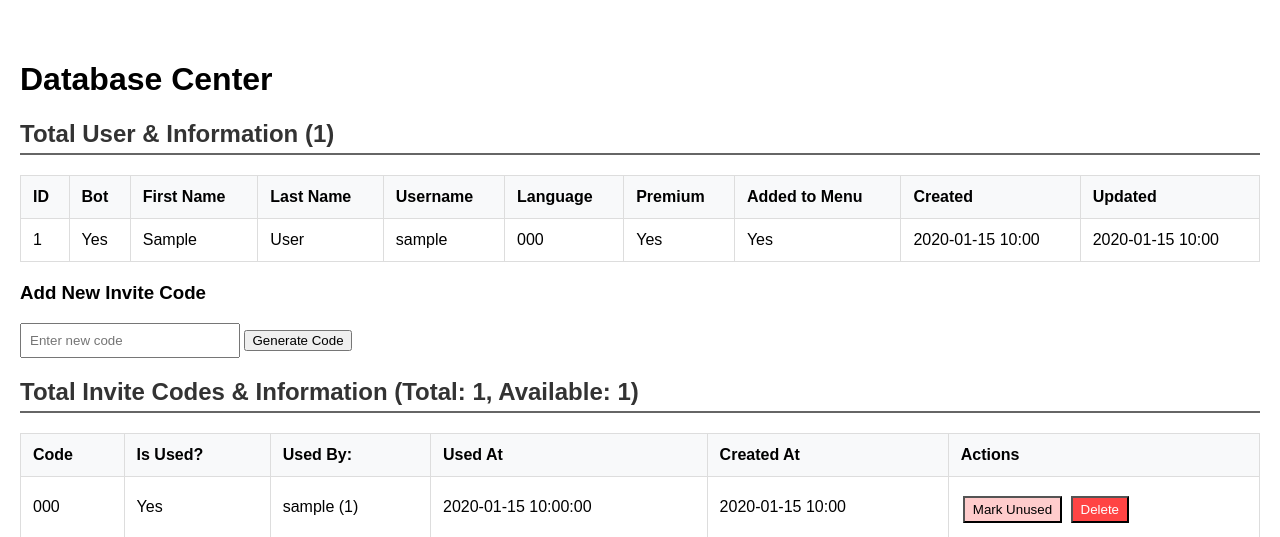
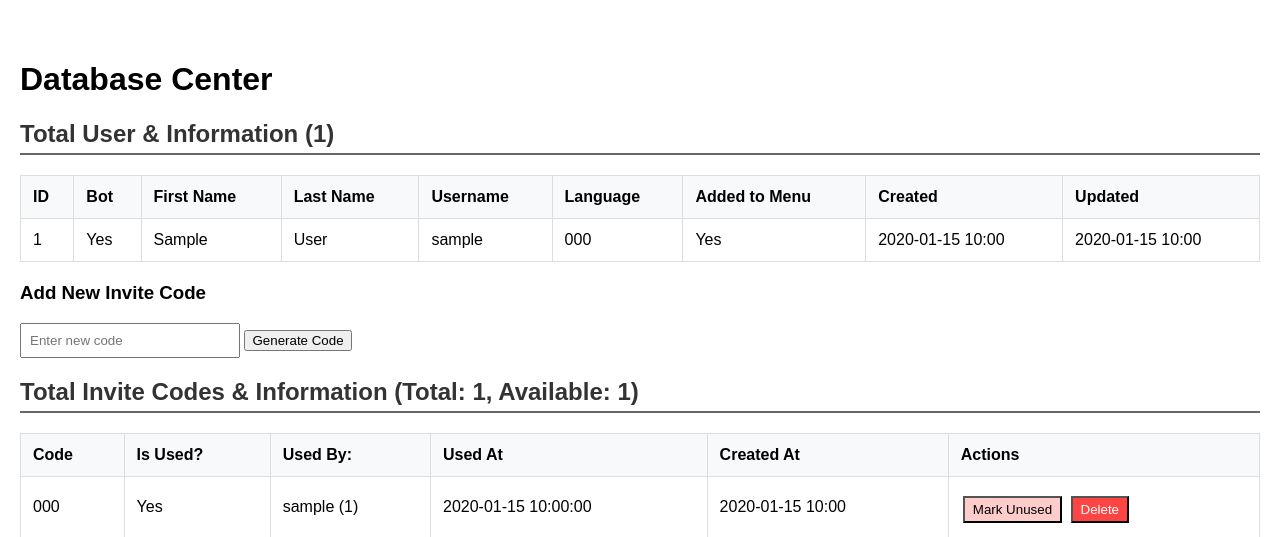
Before and after one commit to KieganAA/php-telegram-conference-bot, a PHP site: page /dashboard.php in a window 1280 px wide. Shown: the part 50-587 px from the top of the page. Run offline with PHP 8.4, Linux system fonts and the light colour scheme; the visitor is signed in with stand-in values (Sample User, id 1); tables that the repository leaves empty or names only in its code hold one stand-in row (values such as "Sample post").

Commit message:
feat: new stuff

```diff
--- a/public/dashboard.php
+++ b/public/dashboard.php
@@ -168,7 +168,6 @@ $currentPage = basename($_SERVER['PHP_SELF']);
         <th>Last Name</th>
         <th>Username</th>
         <th>Language</th>
-        <th>Premium</th>
         <th>Added to Menu</th>
         <th>Created</th>
         <th>Updated</th>
@@ -183,7 +182,6 @@ $currentPage = basename($_SERVER['PHP_SELF']);
             <td><?= ($user['last_name']) ?? '-' ?></td>
             <td><?= htmlspecialchars($user['username']) ?? '-' ?></td>
             <td><?= htmlspecialchars($user['language_code']) ?? '-' ?></td>
-            <td><?= $user['is_premium'] ? 'Yes' : 'No' ?></td>
             <td><?= $user['added_to_attachment_menu'] ? 'Yes' : 'No' ?></td>
             <td><?= $formatDate($user['created_at']) ?></td>
             <td><?= $formatDate($user['updated_at']) ?></td>
--- a/src/Bot/Commands/StartCommand.php
+++ b/src/Bot/Commands/StartCommand.php
@@ -77,7 +77,6 @@ class StartCommand extends UserCommand
                 $user->getLastName(),
                 $user->getUsername(),
                 $user->getLanguageCode(),
-                $user->getIsPremium(),
             );
 
             DatabaseService::saveChat(
--- a/src/Bot/Commands/StartbroconfCommand.php
+++ b/src/Bot/Commands/StartbroconfCommand.php
@@ -77,7 +77,6 @@ class StartbroconfCommand extends UserCommand
                 $user->getLastName(),
                 $user->getUsername(),
                 $user->getLanguageCode(),
-                $user->getIsPremium(),
             );
 
             DatabaseService::saveChat(
--- a/src/Bot/Commands/StartstyleCommand.php
+++ b/src/Bot/Commands/StartstyleCommand.php
@@ -78,7 +78,6 @@ class StartstyleCommand extends UserCommand
                 $user->getLastName(),
                 $user->getUsername(),
                 $user->getLanguageCode(),
-                $user->getIsPremium(),
             );
 
             DatabaseService::saveChat(
--- a/src/Services/DatabaseService.php
+++ b/src/Services/DatabaseService.php
@@ -116,21 +116,19 @@ class DatabaseService
         string $last_name = null,
         string $username = null,
         string $language_code = null,
-        bool $is_premium = false,
     ): bool {
         $sql = "INSERT INTO `user` (
             id, is_bot, first_name, last_name, username,
-            language_code, is_premium, created_at, updated_at
+            language_code, created_at, updated_at
         ) VALUES (
             :id, :is_bot, :first_name, :last_name, :username,
-            :language_code, :is_premium, NOW(), NOW()
+            :language_code, NOW(), NOW()
         )
         ON DUPLICATE KEY UPDATE
             first_name = :first_name_update,
             last_name = :last_name_update,
             username = :username_update,
             language_code = :language_code_update,
-            is_premium = :is_premium_update,
             updated_at = NOW()";
 
         $pdo = self::getInstance();
@@ -143,13 +141,11 @@ class DatabaseService
             ':last_name' => $last_name,
             ':username' => $username,
             ':language_code' => $language_code,
-            ':is_premium' => (int)$is_premium,
 
             ':first_name_update' => $first_name,
             ':last_name_update' => $last_name,
             ':username_update' => $username,
             ':language_code_update' => $language_code,
-            ':is_premium_update' => (int)$is_premium,
         ]);
     }
 
```
